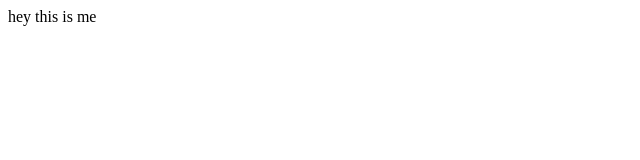
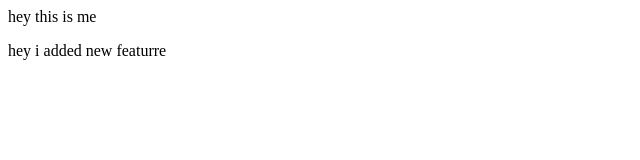
Before and after one commit to Swapnil-CS775/gdsc_practice, a plain HTML site: page index.html in a window 1280 px wide. Shown: the whole page, without its empty margins (0-640 px from the left). Drawn offline with Linux system fonts and the light colour scheme.

Commit message:
Add new feature

```diff
--- a/index.html
+++ b/index.html
@@ -1,3 +1,4 @@
 <p>
     hey this is me
 </p>
+<p>hey i added new featurre</p>
```
